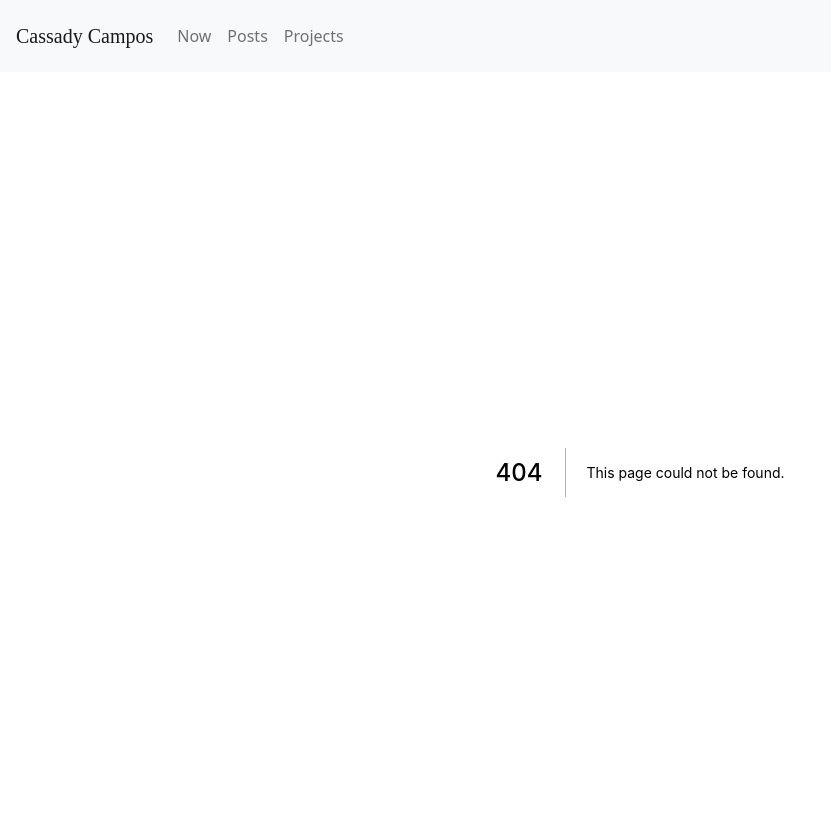
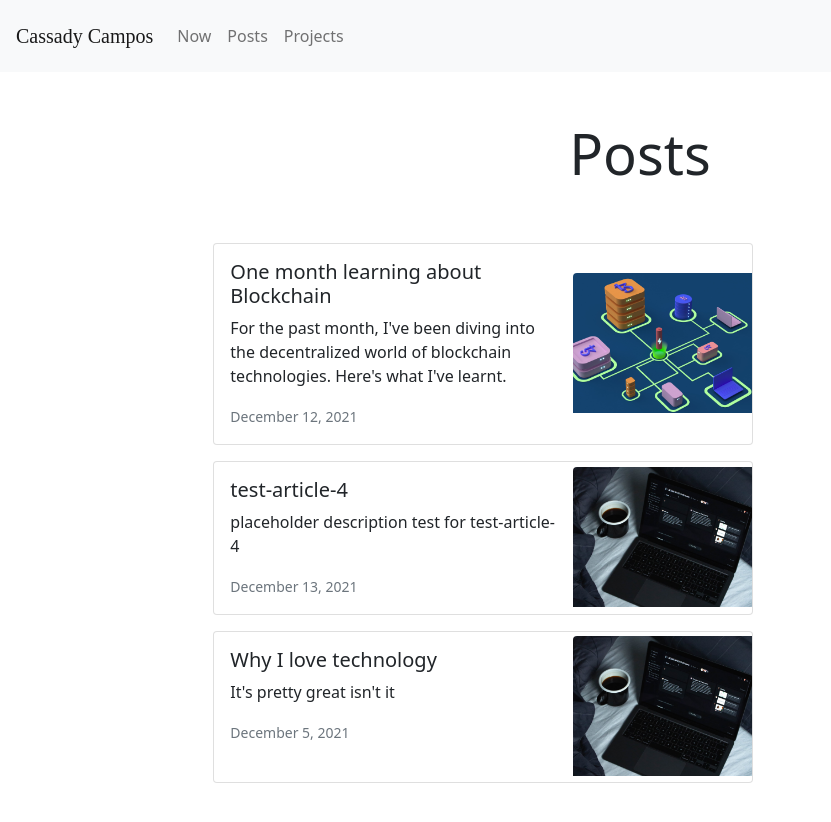
Before and after one commit to CassadyCampos/portfolio2021, a Next.js app: page /posts in a window 1280 px wide. Before the commit this address had no page. Shown: the top 822 px of the page, without its empty margins (0-831 px from the left). After the commit the page ends 800 px from the top, so only its background shows below. Built offline with nearby package versions, Linux system fonts and the light colour scheme; a web font is replaced by a local one.

Commit message:
working on first post :)

```diff
--- a/components/nav.jsx
+++ b/components/nav.jsx
@@ -27,7 +27,7 @@ const Nav = () => {
                             </a>
                         </li>
                         <li className="nav-item">
-                            <a className="nav-link" href="#">
+                            <a className="nav-link" href={'/posts'}>
                                 Posts
                             </a>
                         </li>
--- a/pages/blog/[slug].js
+++ b/pages/blog/[slug].js
@@ -5,12 +5,13 @@ import path from 'path'
 import matter from 'gray-matter'
 import SyntaxHighlighter from 'react-syntax-highlighter'
 import Button from '../../components/Button.jsx'
+import styles from '../../styles/Home.module.css'
 
 const PostPage = ({ frontMatter: { title }, mdxSource }) => {
     return (
         <div className="mt-4">
-            <h1>{ title }</h1>
-            <MDXRemote {...mdxSource} components={{ Button, SyntaxHighlighter }} />
+            <h1 className={styles.baseFont + ' py-5 display-4 text-center'}>{ title }</h1>
+            <MDXRemote className={styles.baseFont}{...mdxSource} components={{ Button, SyntaxHighlighter }} />
         </div>
     )
 }
--- a/pages/now.js
+++ b/pages/now.js
@@ -14,8 +14,8 @@ const NowPage = () => {
             </div>
             <br/>
 
-            <div className={styles.baseText}>Personally, at the moment I'm really into Web3 and decentralized web apps (DAPPS) Building websites
-                that allow users to connect to and interact with blockchains (Ethereum mostly) through smart-contracts!
+            <div className={styles.baseText}>Personally, at the moment I'm really into Web3 and decentralized web apps (DAPPS). I'm also looking to get into
+            open source projects, however I'm still looking to find the right project.
             </div>
             <br/>
 
--- /dev/null
+++ b/pages/posts.js
@@ -0,0 +1,79 @@
+import fs from 'fs';
+import path from 'path';
+import matter from 'gray-matter';
+import SyntaxHighlighter from 'react-syntax-highlighter';
+import Link from 'next/link';
+import Image from 'next/image';
+
+const Posts = ({ posts }) => {
+    return (
+        <div>
+            <h1 className="display-4 py-5 text-center">Posts</h1>
+            <div className="">
+                <div className="">
+                    {posts.map((post, index) => (
+                        <Link href={'/blog/' + post.slug} passHref key={index}>
+                            <div
+                                className="card mb-3 pointer"
+                                style={{ maxWidth: '540px' }}
+                            >
+                                <div className="row g-0">
+                                    <div className="col-8">
+                                        <div className="card-body">
+                                            <h5 className="card-title">
+                                                {post.frontMatter.title}
+                                            </h5>
+                                            <p className="card-text">
+                                                {post.frontMatter.description}
+                                            </p>
+                                            <p className="card-text">
+                                                <small className="text-muted">
+                                                    {post.frontMatter.date}
+                                                </small>
+                                            </p>
+                                        </div>
+                                    </div>
+                                    <div className="col-4 m-auto">
+                                        <Image
+                                            src={post.frontMatter.thumbnailUrl}
+                                            className="img-fluid mt-1 rounded-start"
+                                            alt="thumbnail"
+                                            width={500}
+                                            height={400}
+                                            objectFit="cover"
+                                        />
+                                    </div>
+                                </div>
+                            </div>
+                        </Link>
+                    ))}
+                </div>
+            </div>
+        </div>
+    );
+};
+
+export const getStaticProps = async () => {
+    const files = fs.readdirSync(path.join('posts'));
+    const posts = files.map((filename) => {
+        const markdownWithMeta = fs.readFileSync(
+            path.join('posts', filename),
+            'utf-8'
+        );
+        const { data: frontMatter } = matter(markdownWithMeta);
+        return {
+            frontMatter,
+            slug: filename.split('.')[0],
+        };
+    });
+
+    console.log(posts);
+
+    return {
+        props: {
+            posts,
+        },
+    };
+};
+
+export default Posts;
--- /dev/null
+++ b/posts/one-month-of-blockchain.mdx
@@ -0,0 +1,44 @@
+---
+title: One month learning about Blockchain
+date: 'December 12, 2021'
+description:   For the past month, I've been diving into the decentralized world of blockchain technologies.
+  Here's what I've learnt.
+thumbnailUrl: '/blockchain.jpeg'
+tags: ['functions', 'javascript']
+---
+
+<div>December 12, 2021</div>
+
+<br/>
+
+### Introduction
+By now there’s no question you’ve heard of the buzz words “Bitcoin”, “Crypto” and “Blockchain.
+I’ve heard of these things as well, and I do hold some crypto’s. Over the past month,
+ I dove head first into the blockchain development space, and I’m here to tell you what
+ I've learnt in the hopes of giving you a better understanding of blockchain, and what it
+  takes to develop something like Bitcoin, Ethereum, Solana and so on!
+
+### What's a 'blockchain'
+A blockchain is essentially a technology that is capable of storing blocks of data in a
+ sequential fashion. In order to interact with a blockchain and to add more blocks of data, we
+  need what is called a ‘smart-contract’. A smart contract is a program that was coded to perform
+   some actions on data and record that to the blockchain. However, it’s extremely important to remember
+   that the blockchain is immutable, this means that no one can manipulate the blocks of data stored
+    in a blockchain. This is huge for integrity purposes because it gives confidence that the history
+     of the blockchain is intact.
+
+### What technologies are popular, and what technologies are popular
+
+### What I've learned in a month
+
+
+### What I'm planning for the future
+<SyntaxHighlighter language="javascript">
+  {`
+    const doStuff = () => {
+      return console.log('hey')
+    }
+  `}
+</SyntaxHighlighter>
+
+<div>Here I'm using a component inside my MarkDown file: {<Button text={"Click me"}/>}</div>
--- a/styles/Home.module.css
+++ b/styles/Home.module.css
@@ -7,5 +7,5 @@
     font-family: 'Arbutus Slab', serif;
     color: #373737;
     line-height: 2.2rem;
-    font-size: 1.24rem;
+    font-size: 1.14rem;
 }
```
Also changed, not shown: pages/blog.js (deleted, +0 -10 lines), posts/test-article-3.mdx (deleted, +0 -42 lines), public/blockchain.jpeg (added).
